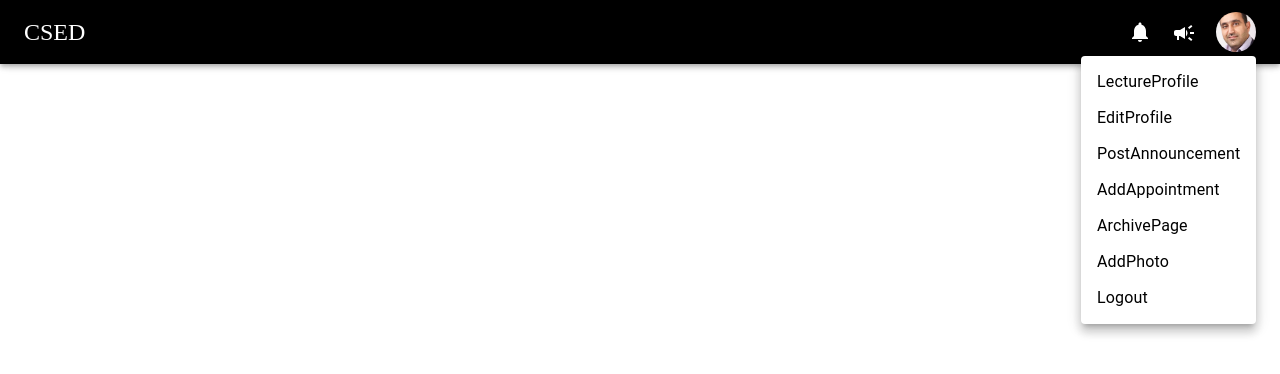
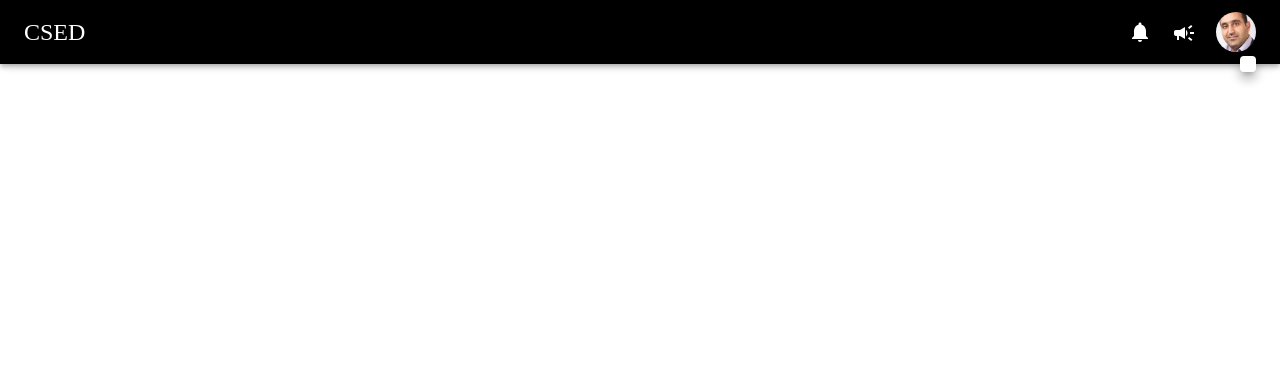
Before and after one commit to Maymoona12/CSED, a React (Vite) app in the folder Frontend/: page /me in a window 1280 px wide. Both pictures are taken after a click on the button 1236 px from the left and 32 px from the top of the page. Shown: the top 374 px of the page. Built offline with nearby package versions, Linux system fonts and the light colour scheme.

Commit message:
add edit

```diff
--- a/Frontend/src/App.jsx
+++ b/Frontend/src/App.jsx
@@ -23,9 +23,10 @@ import BookAppointment from "./pages/Appointment/BookAppointment";
 import ProtectedRoutes from "./utils/ProtectedRoutes ";
 import AppLayout from "./components/AppLayout";
 import Unauthorized from "./components/Unauthorized";
-import AddAPhoto from "@mui/icons-material/AddAPhoto";
+import { userRole } from "./role";
 
 function App() {
+  const { admin, doctor, student } = userRole;
   return (
     <>
       <Routes>
@@ -35,11 +36,11 @@ function App() {
         <Route path="signup" element={<Signup />} />
         <Route path="passwordpage" element={<Forgotpassword />} />
         <Route path="/me" element={<AppLayout />}>
-          <Route element={ProtectedRoutes}>
+          <Route element={<ProtectedRoutes />}>
             <Route path="Home" element={<Home />} />
           </Route>
 
-          {/* <Route element={ProtectedRoutes}> */}
+          <Route element={<ProtectedRoutes allowedRoles={[doctor]} />}>
             <Route path="/me/LectureProfile" element={<LectureProfile />} />
             <Route path="/me/EditProfile" element={<EditProfile />} />
             <Route
@@ -48,19 +49,21 @@ function App() {
             />
             <Route path="/me/AddAppointment" element={<Appointment />} />
             <Route path="/me/AddPhoto" element={<AddPhoto />} />
-          {/* <Route path="/ArchivePage" element={<FoldersPage />} />
-            <Route path="/PhotosPage/:folderId" element={<PhotosPage />} /> */}
-          {/* </Route> */}
-          <Route element={ProtectedRoutes}>
+          </Route>
+
+          <Route element={<ProtectedRoutes allowedRoles={[student]} />}>
             <Route path="/me/StudentProfile" element={<StudentProfile />} />
             <Route path="/me/LecturersProfile" element={<LecturerProfiles />} />
-            <Route path="/me/ArchivePage" element={<FoldersPage />} />
-            <Route path="/me/PhotosPage/:folderId" element={<PhotosPage />} />
             <Route path="/me/ChangePassword" element={<ChangePassword />} />
             <Route path="/me/AddAppointment" element={<BookAppointment />} />
           </Route>
 
-          <Route element={ProtectedRoutes}>
+          <Route element={<ProtectedRoutes allowedRoles={[doctor, student]} />}>
+            <Route path="/me/ArchivePage" element={<FoldersPage />} />
+            <Route path="/me/PhotosPage/:folderId" element={<PhotosPage />} />
+          </Route>
+
+          <Route element={<ProtectedRoutes allowedRoles={[admin]} />}>
             <Route path="/me/AdminPage" element={<AdminPage />} />
           </Route>
         </Route>
--- a/Frontend/src/components/AppBarLayout/AppBarLayout.jsx
+++ b/Frontend/src/components/AppBarLayout/AppBarLayout.jsx
@@ -22,7 +22,7 @@ import {
 import NotificationsIcon from "@mui/icons-material/Notifications";
 import CampaignIcon from "@mui/icons-material/Campaign";
 import { styled } from "@mui/system";
-import Menu1 from "../Account Menu/Menu1";
+import useAuth from "../../hooks/useAuth";
 
 const StyledButton = styled(Button)({
   my: 2,
@@ -43,6 +43,9 @@ const AppBarLayout = () => {
   const [openMenu, setOpenMenu] = useState(false);
   const onSetAnchorElUser = (closedAnchor) => setAnchorElUser(closedAnchor);
   const open = Boolean(anchorElUser);
+
+  const { getUser } = useAuth();
+  const user = getUser();
 
   const announcements = [
     {
@@ -70,6 +73,14 @@ const AppBarLayout = () => {
     "AddAppointment",
     "ArchivePage",
     "AddPhoto",
+    "Logout",
+  ];
+  const settings2 = [
+    "StudentProfile",
+    "LecturersProfile",
+    "ChangePassword",
+    "AddAppointment",
+    "ArchivePage",
     "Logout",
   ];
 
@@ -213,7 +224,19 @@ const AppBarLayout = () => {
                   onClick={handleCloseUserMenu}
                   sx={{ mt: 5 }}
                 >
-                  {settings1.map((setting) => (
+                  {user?.role == "doctor" &&
+                    settings1.map((setting) => (
+                      <MenuItem key={setting} onClick={handleCloseUserMenu}>
+                        <Link
+                          to={`/me/${setting}`}
+                          style={{ textDecoration: "none", color: "black" }}
+                        >
+                          <Typography>{setting}</Typography>
+                        </Link>
+                      </MenuItem>
+                    ))}
+                  {user?.role == "student" &&
+                    settings2.map((setting) => (
                       <MenuItem key={setting} onClick={handleCloseUserMenu}>
                         <Link
                           to={`/me/${setting}`}
--- /dev/null
+++ b/Frontend/src/role.js
@@ -0,0 +1,5 @@
+export const userRole = {
+  admin: "admin",
+  doctor: "doctor",
+  student: "student",
+};
```
Lines whose indentation alone changed are shown as unchanged.
